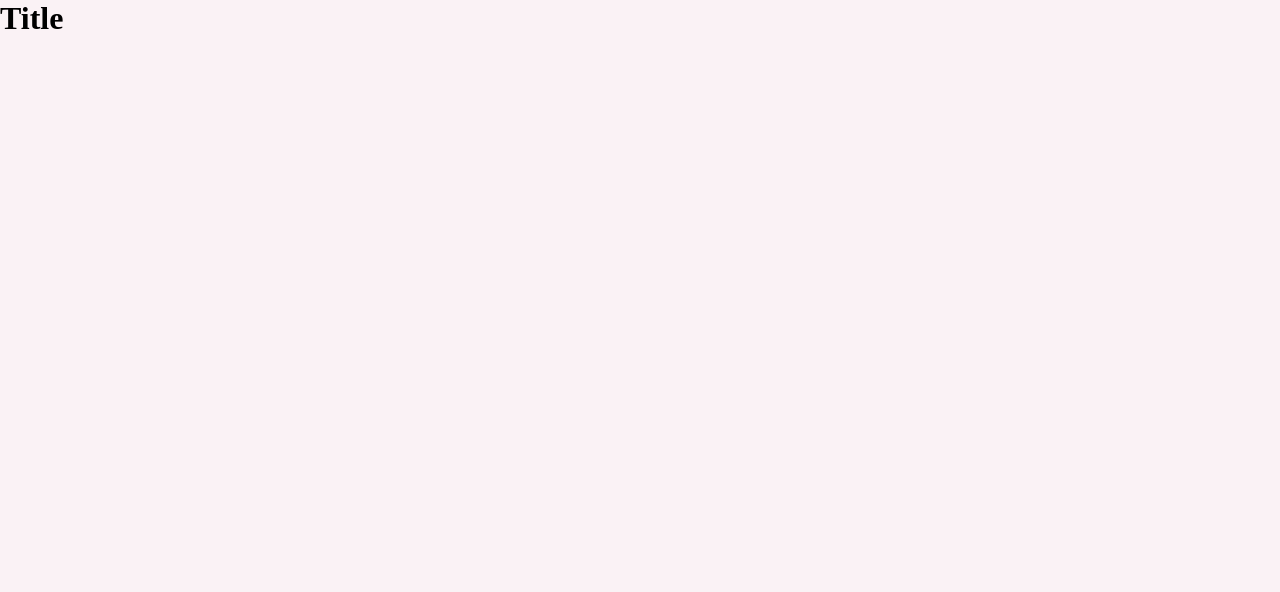
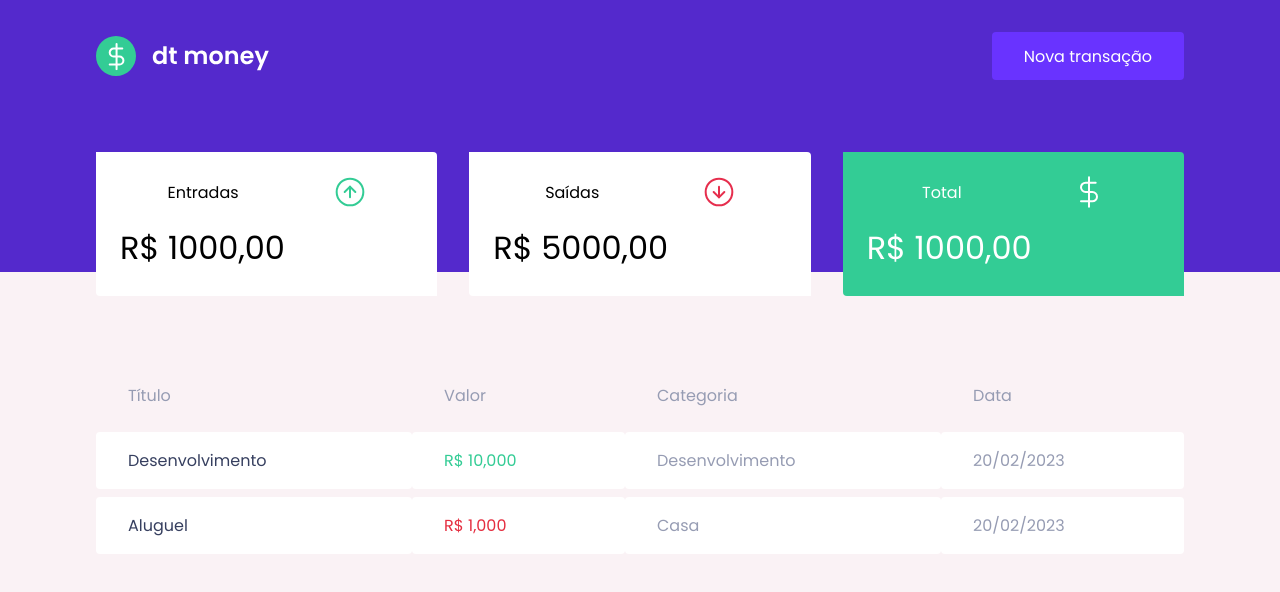
Before and after one commit to renanvilelati/dt-money, a React (Vite) app in the folder dt-money/: page / in a window 1280 px wide. Shown: the top 592 px of the page. Built offline with nearby package versions, Linux system fonts and the light colour scheme.

Commit message:
Creating and styling dashboard

```diff
--- a/dt-money/index.html
+++ b/dt-money/index.html
@@ -2,10 +2,15 @@
 <html lang="en">
 
 <head>
+  <link rel="preconnect" href="https://fonts.googleapis.com">
+  <link rel="preconnect" href="https://fonts.gstatic.com" crossorigin>
+
   <meta charset="UTF-8" />
-  <link rel="icon" type="image/svg+xml" href="/vite.svg" />
+  <meta name="viewport" content="width=device-width, initial-scale=1.0" />
+
   <link rel="shortcut icon" href="public/favicon.png" type="image/x-icon">
-  <meta name="viewport" content="width=device-width, initial-scale=1.0" />
+
+  <link href="https://fonts.googleapis.com/css2?family=Poppins:wght@400;600&display=swap" rel="stylesheet">
   <title>DT Money</title>
 </head>
 
--- a/dt-money/src/App.tsx
+++ b/dt-money/src/App.tsx
@@ -1,10 +1,13 @@
+import { Dashboard } from './components/Dashboard'
+import { Header } from './components/Header'
 import { GlobalStyle } from './styles/global'
 
 export const App = () => {
 
   return (
     <>
-      <h1>Title</h1>
+      <Header />
+      <Dashboard />
       <GlobalStyle />
     </>
   )
--- /dev/null
+++ b/dt-money/src/components/Dashboard/index.tsx
@@ -0,0 +1,12 @@
+import { Summary } from "../Summary"
+import { TransactionsTable } from "../TransactionsTable"
+import { Container } from "./styles"
+
+export const Dashboard = () => {
+  return (
+    <Container>
+      <Summary />
+      <TransactionsTable />
+    </Container>
+  )
+}
--- /dev/null
+++ b/dt-money/src/components/Dashboard/styles.ts
@@ -0,0 +1,8 @@
+import styled from "styled-components";
+
+export const Container = styled.main`
+  width: 100%;
+  margin: 0 auto;
+  max-width: 1120px;
+  padding: 2.5rem 1rem;
+  `
--- /dev/null
+++ b/dt-money/src/components/Header/index.tsx
@@ -0,0 +1,15 @@
+import logoImg from '../../assets/logo.svg'
+import { Container, Content } from './styles'
+
+export const Header = () => {
+  return (
+    <Container>
+      <Content>
+      <img src={logoImg} alt="dt money" />
+      <button>
+        Nova transação
+      </button>
+      </Content>
+    </Container>
+  )
+}
--- /dev/null
+++ b/dt-money/src/components/Header/styles.ts
@@ -0,0 +1,31 @@
+import styled from "styled-components";
+
+export const Container = styled.header`
+  background: var(--blue);
+`
+
+export const Content = styled.div`
+  width: 100%;
+  max-width: 1120px;
+  margin: 0 auto;
+
+  padding: 2rem 1rem 12rem;
+  display: flex;
+  align-items: center;
+  justify-content: space-between;
+
+  button {
+    font-size: 1rem;
+    color: #fff;
+    background: var(--blue-light);
+    border: 0;
+    padding: 0 2rem;
+    border-radius: 4px;
+    height: 3rem;
+    transition: filter 0.2s;
+
+    &:hover {
+      filter: brightness(0.9)
+    }
+  }
+`
--- /dev/null
+++ b/dt-money/src/components/Summary/index.tsx
@@ -0,0 +1,33 @@
+import incomeImg from '../../assets/income.svg'
+import outcomeImg from '../../assets/outcome.svg'
+import totalImg from '../../assets/total.svg'
+
+import { SummaryContainer } from "./styles"
+
+export const Summary = () => {
+  return (
+    <SummaryContainer>
+      <div>
+        <header>
+          <p>Entradas</p>
+          <img src={incomeImg} alt="Entradas" />
+        </header>
+        <strong>R$ 1000,00</strong>
+      </div>
+      <div>
+        <header>
+          <p>Saídas</p>
+          <img src={outcomeImg} alt="Saídas" />
+        </header>
+        <strong>R$ 5000,00</strong>
+      </div>
+      <div className='highlight-background'>
+        <header>
+          <p>Total</p>
+          <img src={totalImg} alt="Total" />
+        </header>
+        <strong>R$ 1000,00</strong>
+      </div>
+    </SummaryContainer>
+  )
+}
--- /dev/null
+++ b/dt-money/src/components/Summary/styles.ts
@@ -0,0 +1,35 @@
+import styled from "styled-components";
+
+export const SummaryContainer = styled.main`
+  display: grid;
+  grid-template-columns: repeat(3, 1fr);
+  gap: 2rem;
+  margin-top: -10rem;
+
+  div {
+    background: var(--shape);
+    padding: 1.5rem;
+    border-radius: 0%.25rem;
+    color: var()(--text-title);
+
+    header {
+      display: flex;
+      align-items: center;
+      justify-content: space-around;
+    }
+
+    strong {
+      display: block;
+      margin-top: 1rem;
+      font-size: 2rem;
+      font-weight: 500;
+      line-height: 3rem;
+    }
+
+    &.highlight-background {
+      background: var(--green);
+      color: #FFF;
+    }
+  }
+
+  `
--- /dev/null
+++ b/dt-money/src/components/TransactionsTable/index.tsx
@@ -0,0 +1,32 @@
+import { TransactionsContainer } from "./style"
+
+export const TransactionsTable = () => {
+  return (
+    <TransactionsContainer>
+      <table>
+        <thead>
+          <tr>
+            <th>Título</th>
+            <th>Valor</th>
+            <th>Categoria</th>
+            <th>Data</th>
+          </tr>
+        </thead>
+        <tbody>
+          <tr>
+            <td> Desenvolvimento </td>
+            <td className="deposit"> R$ 10,000 </td>
+            <td> Desenvolvimento </td>
+            <td> 20/02/2023 </td>
+          </tr>
+          <tr>
+            <td> Aluguel </td>
+            <td className="withdraw"> R$ 1,000 </td>
+            <td> Casa </td>
+            <td> 20/02/2023 </td>
+          </tr>
+        </tbody>
+      </table>
+    </TransactionsContainer>
+  )
+}
--- /dev/null
+++ b/dt-money/src/components/TransactionsTable/style.ts
@@ -0,0 +1,40 @@
+import styled from "styled-components";
+
+export const TransactionsContainer = styled.div`
+
+margin-top: 4rem;
+
+table {
+  width: 100%;
+  border-spacing: 0 0.5rem;
+
+  th {
+    color: var(--text-body);
+    font-weight: 400;
+    padding: 1rem 2rem;
+    text-align: left;
+    line-height: 1.5rem;
+  }
+
+  td {
+    padding: 1rem 2rem;
+    border: 0;
+    background: var(--shape);
+    color: var(--text-body);
+    border-radius: 0.25rem;
+
+    &:first-child {
+      color: var(--text-title);
+    }
+
+    &.deposit {
+      color: var(--green);
+    }
+
+    &.withdraw {
+      color: var(--red);
+    }
+  }
+
+}
+`
--- a/dt-money/src/styles/global.ts
+++ b/dt-money/src/styles/global.ts
@@ -6,6 +6,8 @@
   --background: #F0F2F5;
   --red: #e52e40;
   --blue: #5429cc;
+
+  --green: #33CC95;
 
   --blue-light: #6933ff;
 
@@ -37,6 +39,15 @@
   --webkit-font-smoothing: antialiased;
 }
 
+body, input, textarea, button{
+  font-family: 'Poppins', sans-serif;
+  font-weight: 400;
+}
+
+h1, h2, h3, h4, h5, h6, strong {
+  font-weight: 600;
+}
+
 button {
   cursor: pointer;
 }
```
